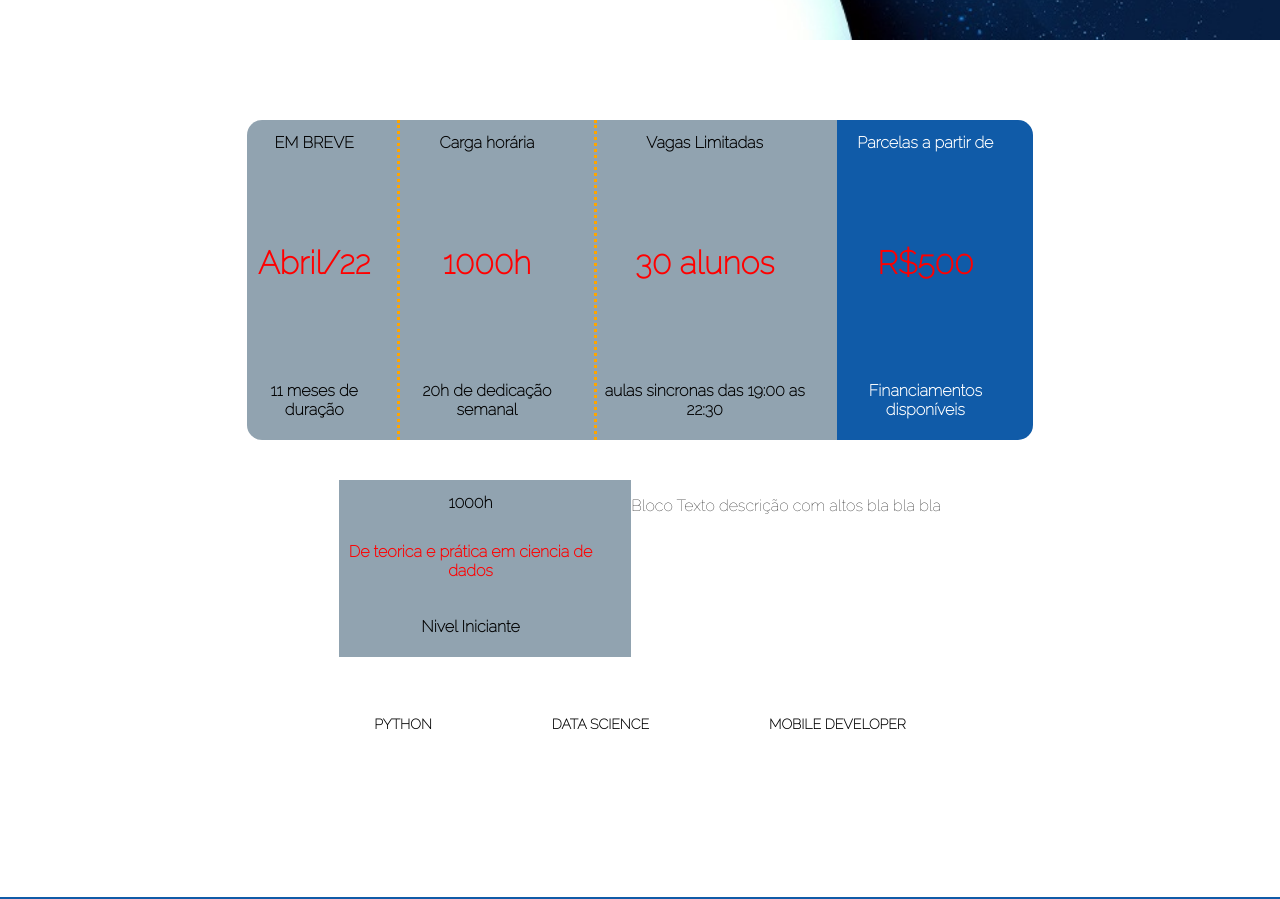
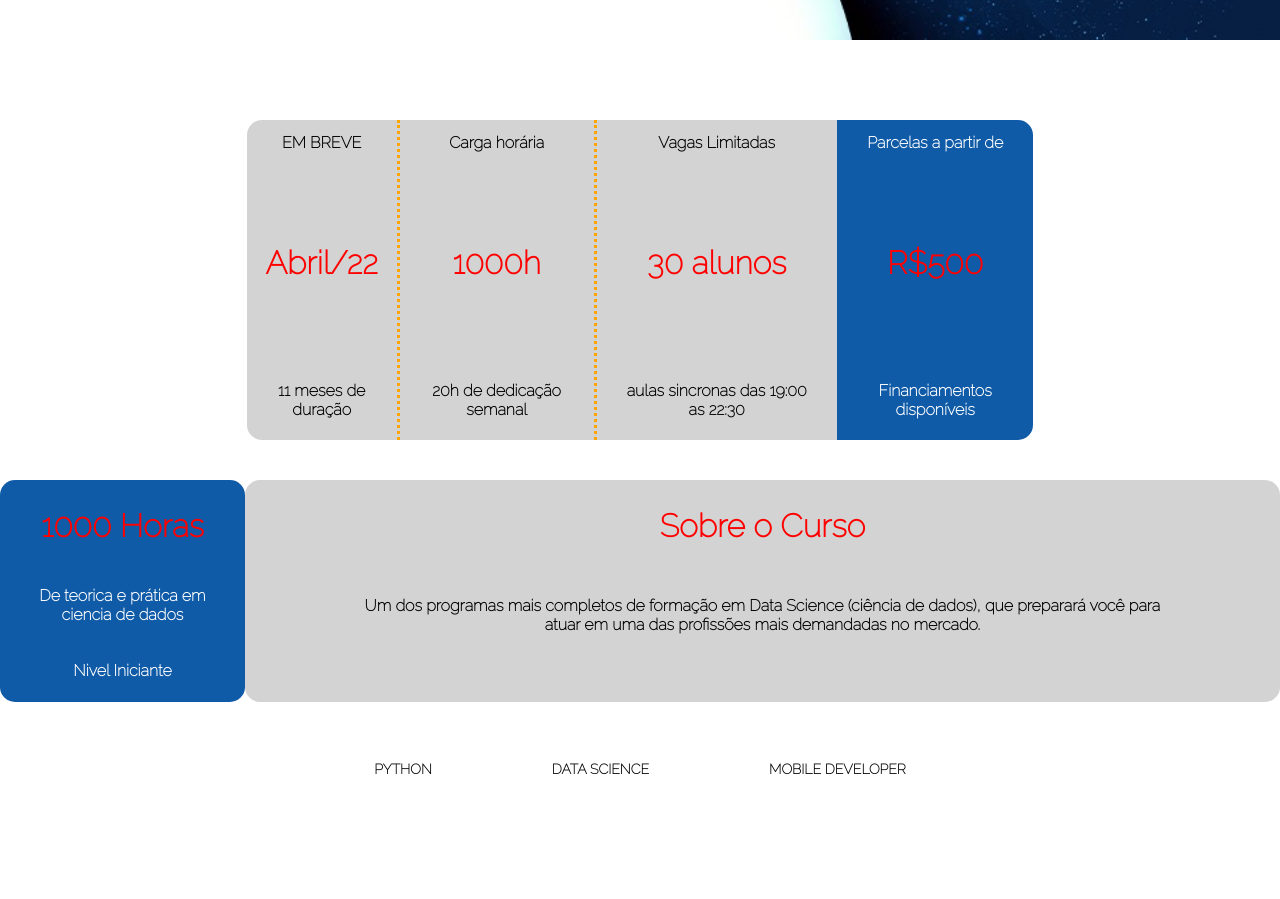
Before and after one commit to PamelaMBadermann/landing-page-em-react-fazendinha-dev, a React (Create React App) app: page / in a window 1280 px wide. Shown: the part 660-1559 px from the top of the page. Built offline with nearby package versions, Linux system fonts and the light colour scheme.

Commit message:
Continuação componente Sobre

```diff
--- a/src/App.jsx
+++ b/src/App.jsx
@@ -1,7 +1,6 @@
 import React from "react";
-import { Sobre } from "./components/Sobre/Sobre";
 import Router from "./Router";
-import { GlobalStyle } from './styles/global';
+import { GlobalStyle } from "./styles/global";
 
 export default function App() {
     return (
--- a/src/components/CardTresCampos/CardTresCampos.jsx
+++ b/src/components/CardTresCampos/CardTresCampos.jsx
@@ -11,6 +11,7 @@ export function CardTresCampos(props) {
             focusDois={props.focusDois}
             focusTres={props.focusTres}
             BGDestaque={props.BGDestaque}
+            rounded={props.rounded}
         >
             <TextoCardTresCamposStyle>
                 <h2>{props.campoUm}</h2>
--- a/src/components/CardTresCampos/style.jsx
+++ b/src/components/CardTresCampos/style.jsx
@@ -2,24 +2,31 @@ import styled from "styled-components";
 import { css } from "styled-components";
 
 const CardTresCamposStyle = styled.div`
-    background-color: #91a3b0;
+    background-color: #d3d3d3;
     color: black;
     /* margin-left: 1vw; */
 
     h2 {
         font-size: ${(props) => (props.focusUm ? "xx-large" : "medium")};
+        color: ${(props) => (props.focusUm ? "red" : "")};
     }
 
     h3 {
-        color: red;
         font-size: ${(props) => (props.focusDois ? "xx-large" : "medium")};
+        color: ${(props) => (props.focusDois ? "red" : "")};
     }
 
     h4 {
         font-size: ${(props) => (props.focusTres ? "xx-large" : "medium")};
+        color: ${(props) => (props.focusTres ? "red" : "")};
     }
 
     ${(props) => {
+        if (props.rounded) {
+            return css`
+                border-radius: 15px;
+            `;
+        }
         if (props.leftCard) {
             return css`
                 border-top-left-radius: 15px;
@@ -53,6 +60,7 @@ const CardTresCamposStyle = styled.div`
 const TextoCardTresCamposStyle = styled.div`
     height: 100%;
     padding-right: 10%;
+    padding-left: 10%;
     text-align: center;
     display: flex;
     flex-flow: column;
--- a/src/components/SobreBlocoCards/style.jsx
+++ b/src/components/SobreBlocoCards/style.jsx
@@ -3,9 +3,8 @@ import styled from "styled-components";
 const SobreBlocoCardsStyle = styled.div`
     display: flex;
     flex-direction: row;
-    text-align: center;
     margin-top: 10vh;
-    width: 100vw;
+    width: 100%;
     height: 40vh;
     justify-content: center;
     border-top-left-radius: 15px;
--- a/src/components/SobreBlocoDescricao/SobreBlocoDescricao.jsx
+++ b/src/components/SobreBlocoDescricao/SobreBlocoDescricao.jsx
@@ -2,15 +2,23 @@ import React from "react";
 import { CardTresCampos } from "../CardTresCampos/CardTresCampos";
 import { SobreBlocoDescricaoStyle } from "./style";
 
-export function SobreBlocoDescricao(props) {
+export function SobreBlocoDescricao() {
     return (
         <SobreBlocoDescricaoStyle>
             <CardTresCampos
-                campoUm="1000h"
+                campoUm="1000 Horas"
                 campoDois="De teorica e prática em ciencia de dados"
                 campoTres="Nivel Iniciante"
+                rounded
+                focusUm
+                BGDestaque
             />
-            <p>Bloco Texto descrição com altos bla bla bla</p>
+            <CardTresCampos
+                rounded
+                focusUm
+                campoUm="Sobre o Curso"
+                campoDois="Um dos programas mais completos de formação em Data Science (ciência de dados), que preparará você para atuar em uma das profissões mais demandadas no mercado. "
+            />
         </SobreBlocoDescricaoStyle>
     );
 }
--- a/src/components/SobreBlocoDescricao/style.jsx
+++ b/src/components/SobreBlocoDescricao/style.jsx
@@ -2,8 +2,10 @@ import styled from "styled-components";
 
 const SobreBlocoDescricaoStyle = styled.div`
     display: flex;
+    flex-direction: row;
+    justify-content: center;
     margin-top: 5vh;
-    justify-content: center;
+    width: 100%;
 `;
 
 export { SobreBlocoDescricaoStyle };
```
